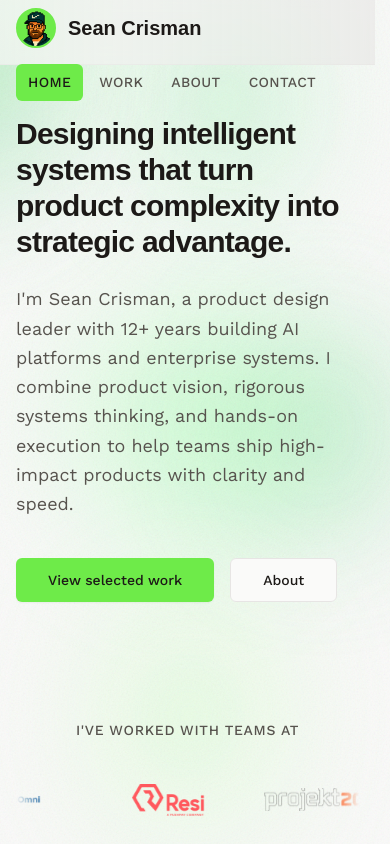
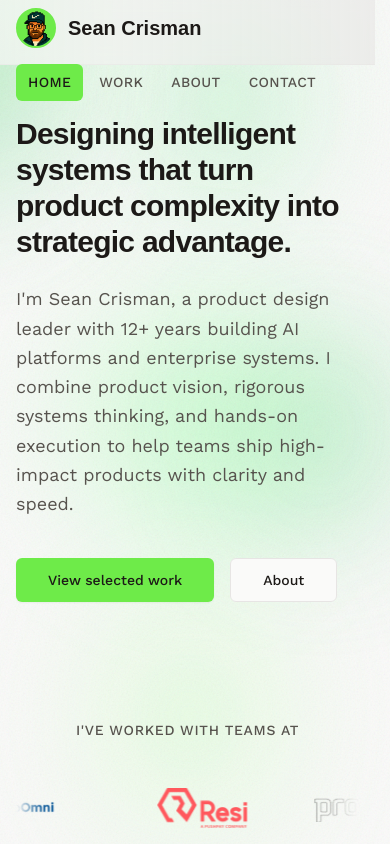
Before and after one commit to crismancodes/personalsite, a Next.js app: page / in a window 390 px wide. Shown: the top 844 px of the page. Built offline with nearby package versions, Linux system fonts and the light colour scheme; a web font is replaced by a local one.

Commit message:
Enhance LogoMarquee component: add 'large' property to logos for responsive sizing, update LogoCell to conditionally render sizes, and adjust layout for improved visual consistency.

```diff
--- a/src/app/page.tsx
+++ b/src/app/page.tsx
@@ -113,7 +113,7 @@ export default function HomePage() {
               Approach
             </h2>
             <p className="mt-2 text-muted-foreground">
-              Vision, systems, and execution — in balance.
+              Strategic vision grounded in systems thinking and rigorous execution.
             </p>
             <div className="mt-12 grid gap-10 md:grid-cols-3">
               {approachColumns.map((col) => (
--- a/src/components/logo-marquee.tsx
+++ b/src/components/logo-marquee.tsx
@@ -3,22 +3,34 @@
 import "./logo-marquee.css";
 
 const LOGOS = [
-  { src: "/logos/crowdstrike.png", alt: "CrowdStrike" },
-  { src: "/logos/appomni.svg", alt: "AppOmni" },
+  { src: "/logos/crowdstrike.png", alt: "CrowdStrike", large: true },
+  { src: "/logos/appomni.svg", alt: "AppOmni", large: true },
   { src: "/logos/resi.png", alt: "Resi" },
   { src: "/logos/projekt202.svg", alt: "Projekt202" },
   { src: "/logos/fedex.svg", alt: "FedEx" },
   { src: "/logos/txu.png", alt: "TXU Energy" },
 ] as const;
 
-function LogoCell({ src, alt }: { src: string; alt: string }) {
+function LogoCell({
+  src,
+  alt,
+  large,
+}: {
+  src: string;
+  alt: string;
+  large?: boolean;
+}) {
   return (
-    <div className="relative flex h-10 w-28 shrink-0 items-center justify-center bg-transparent">
+    <div className="relative flex h-14 w-36 shrink-0 items-center justify-center bg-transparent md:h-16 md:w-40">
       {/* eslint-disable-next-line @next/next/no-img-element */}
       <img
         src={src}
         alt={alt}
-        className="max-h-8 w-full object-contain object-center md:max-h-10"
+        className={
+          large
+            ? "max-h-12 w-full object-contain object-center md:max-h-14"
+            : "max-h-10 w-full object-contain object-center md:max-h-12"
+        }
         loading="lazy"
         decoding="async"
       />
@@ -32,8 +44,13 @@ function LogoStrip({ "aria-hidden": ariaHidden }: { "aria-hidden"?: boolean } =
       className="flex shrink-0 items-center gap-10 md:gap-14"
       {...(ariaHidden && { "aria-hidden": true })}
     >
-      {LOGOS.map(({ src, alt }) => (
-        <LogoCell key={alt} src={src} alt={alt} />
+      {LOGOS.map((logo) => (
+        <LogoCell
+          key={logo.alt}
+          src={logo.src}
+          alt={logo.alt}
+          large={"large" in logo ? logo.large : undefined}
+        />
       ))}
     </div>
   );
@@ -64,8 +81,13 @@ export function LogoMarquee() {
           </div>
         </div>
         <div className="hidden flex-wrap items-center justify-center gap-10 md:gap-14 motion-reduce:flex">
-          {LOGOS.map(({ src, alt }) => (
-            <LogoCell key={alt} src={src} alt={alt} />
+          {LOGOS.map((logo) => (
+            <LogoCell
+              key={logo.alt}
+              src={logo.src}
+              alt={logo.alt}
+              large={"large" in logo ? logo.large : undefined}
+            />
           ))}
         </div>
       </div>
```
